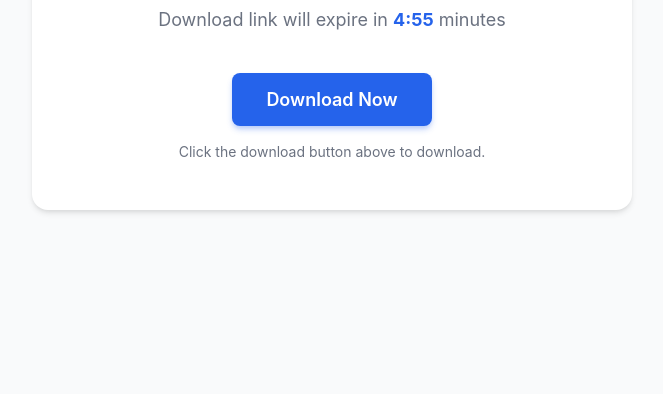
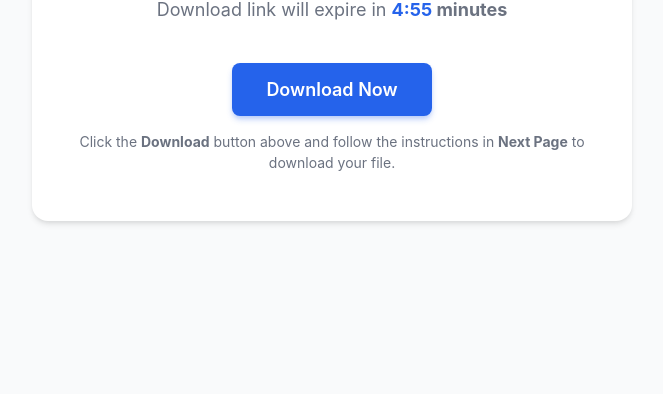
Before and after one commit to nazrultechbd/nazrultechbd.github.io, a plain HTML site: page index.html in a window 1280 px wide. Shown: the part 406-800 px from the top of the page, without its empty margins (308-971 px from the left). Drawn offline with Linux system fonts and the light colour scheme.

Commit message:
Update index.html

```diff
--- a/index.html
+++ b/index.html
@@ -158,9 +158,9 @@
             <path stroke-linecap="round" stroke-linejoin="round" stroke-width="2" d="M9 12h6m-6 4h6m2 5H7a2 2 0 01-2-2V5a2 2 0 012-2h5.586a1 1 0 01.707.293l5.414 5.414a1 1 0 01.293.707V19a2 2 0 01-2 2z" />
         </svg>
         <h1>Your File is ready!</h1>
-        <p class="subtitle">Download link will expire in <span class="timer" id="countdown">300</span> minutes</p>
+        <p class="subtitle">Download link will expire in <b><span class="timer" id="countdown">5</span> minutes</b></p>
         <button class="download-btn" id="downloadBtn">Download Now</button>
-        <p class="info-text">Click the download button above to download.</p>
+        <p class="info-text">Click the <b>Download</b> button above and follow the instructions in <b>Next Page</b> to download your file.</p>
     </div>
 
     <script>
```
